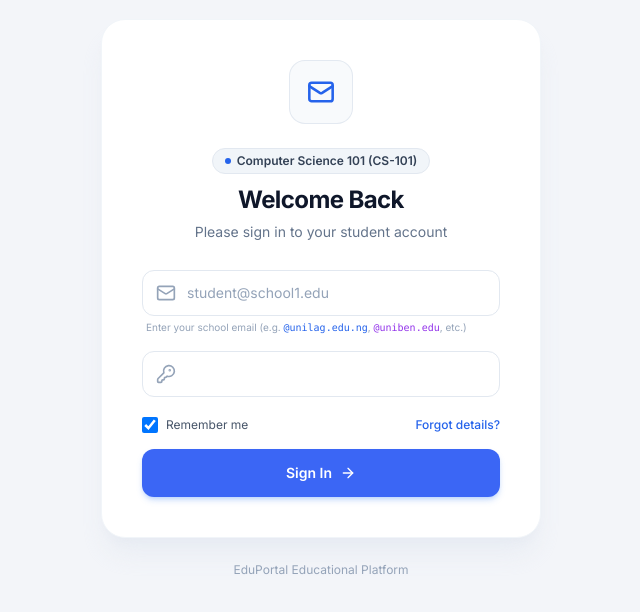
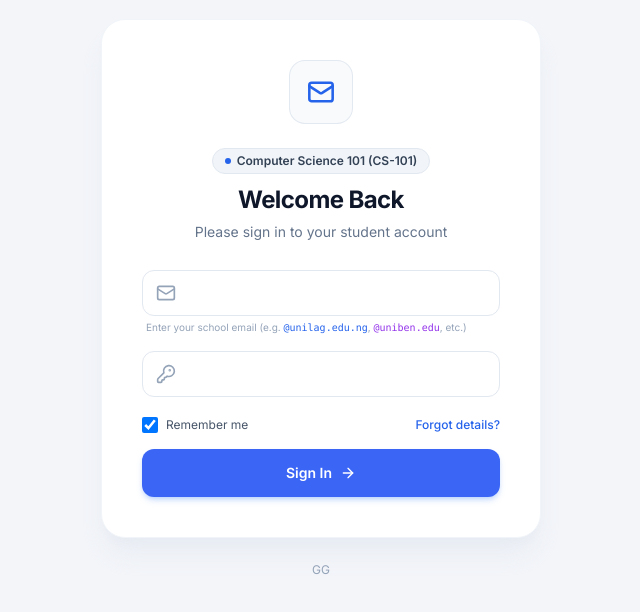
Before and after one commit to devgreyman/schmaipro, a React (Vite) app: page / in a window 1280 px wide. Shown: the part 102-714 px from the top of the page, without its empty margins (319-959 px from the left). Built offline with nearby package versions, Linux system fonts and the light colour scheme; no server answers.

Commit message:
Update StudentLogin.jsx

```diff
--- a/src/components/student/StudentLogin.jsx
+++ b/src/components/student/StudentLogin.jsx
@@ -146,7 +146,7 @@ export default function StudentLogin() {
                 required
                 value={schoolEmail}
                 onChange={(e) => setSchoolEmail(e.target.value)}
-                placeholder="student@school1.edu"
+                placeholder=""
                 className={`w-full pl-11 pr-4 py-3 bg-white text-slate-900 rounded-xl border text-sm transition-all outline-hidden placeholder:text-slate-400 ${detectedSchool
                   ? 'border-blue-500 ring-2 ring-blue-100 font-medium'
                   : 'border-slate-200 focus:border-blue-500 focus:ring-3 focus:ring-blue-100'
@@ -217,7 +217,7 @@ export default function StudentLogin() {
         className="mt-6 text-xs text-slate-400 text-center select-none cursor-default"
         title={isAdminAuthenticated ? "Click to return to Admin Console" : ""}
       >
-        <span>EduPortal Educational Platform</span>
+        <span>GG</span>
       </div>
 
       {/* Discreet Admin Return Button if already signed in as admin */}
```
